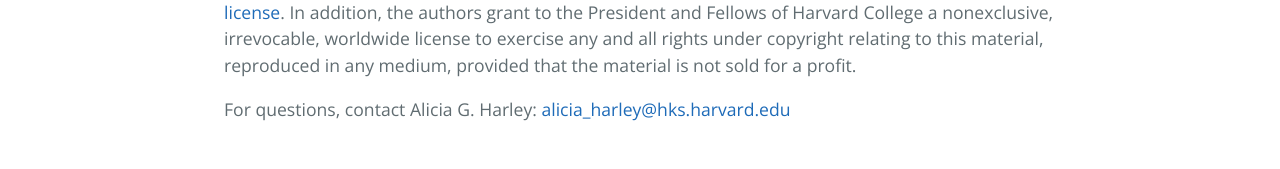
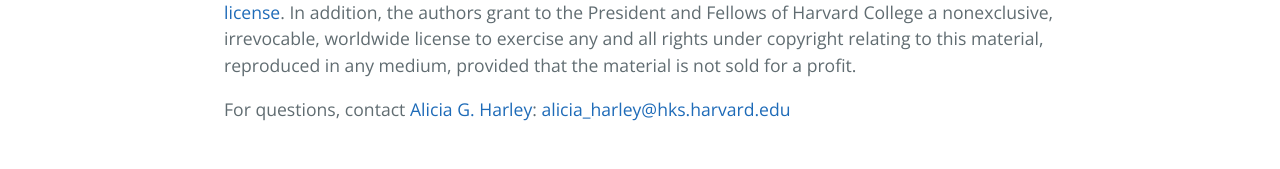
Before and after one commit to agharley/sustdev, a Jekyll site: the page built from index.md, in a window 1280 px wide. Shown: the part 1598-1767 px from the top of the page. Built offline with Jekyll 4.4.1, drawn with Linux system fonts in a browser that asks for light colours; our own code applies the rules of GitHub Pages for plain Markdown files; part of the change alters nothing that is shown.

```diff
--- a/index.md
+++ b/index.md
@@ -33,4 +33,4 @@ _All materials are free to download and share._
 © Alicia Harley & William C. Clark, 2025.
 This material is Open Access and made available under the [Creative Commons Attribution (CC BY 4.0) license](https://creativecommons.org/licenses/by/4.0/). In addition, the authors grant to the President and Fellows of Harvard College a nonexclusive, irrevocable, worldwide license to exercise any and all rights under copyright relating to this material, reproduced in any medium, provided that the material is not sold for a profit.
 
-For questions, contact Alicia G. Harley: [alicia_harley@hks.harvard.edu](mailto:alicia_harley@hks.harvard.edu)
+For questions, contact [Alicia G. Harley](https://harley.scholars.harvard.edu/): [alicia_harley@hks.harvard.edu](mailto:alicia_harley@hks.harvard.edu)
```
